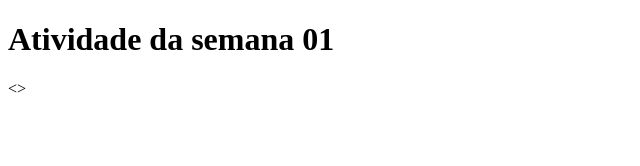
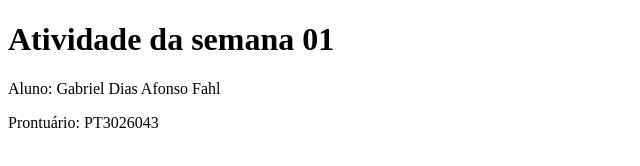
Before and after one commit to gabrielfahl/dwbsa4-semana-1, a plain HTML site: page index.html in a window 1280 px wide. Shown: the whole page, without its empty margins (0-640 px from the left). Drawn offline with Linux system fonts and the light colour scheme.

Commit message:
alteração

```diff
--- a/index.html
+++ b/index.html
@@ -10,7 +10,8 @@
 
 <body>
   <h1>Atividade da semana 01</h1>
-  <>
+  <p> Aluno: Gabriel Dias Afonso Fahl</p>
+  <p> Prontuário: PT3026043</p>
   <script src="script.js"></script>
 </body>
 
```
